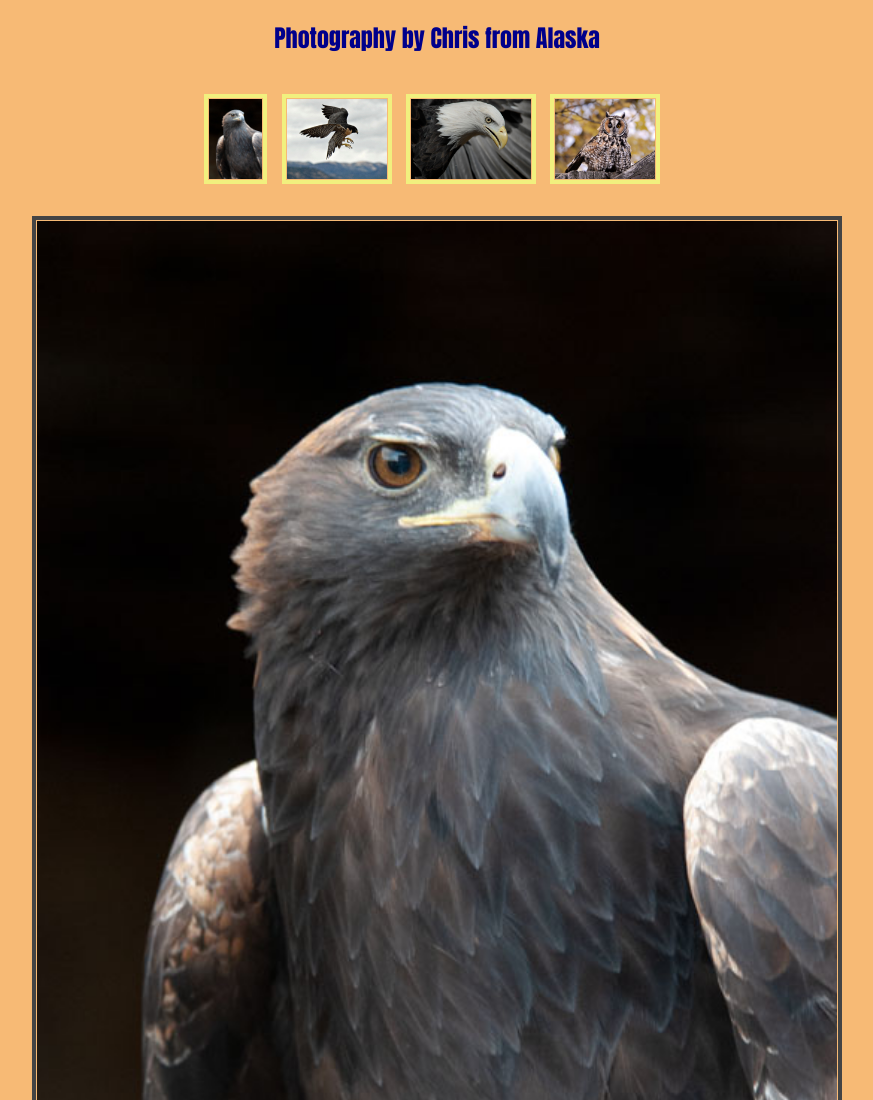
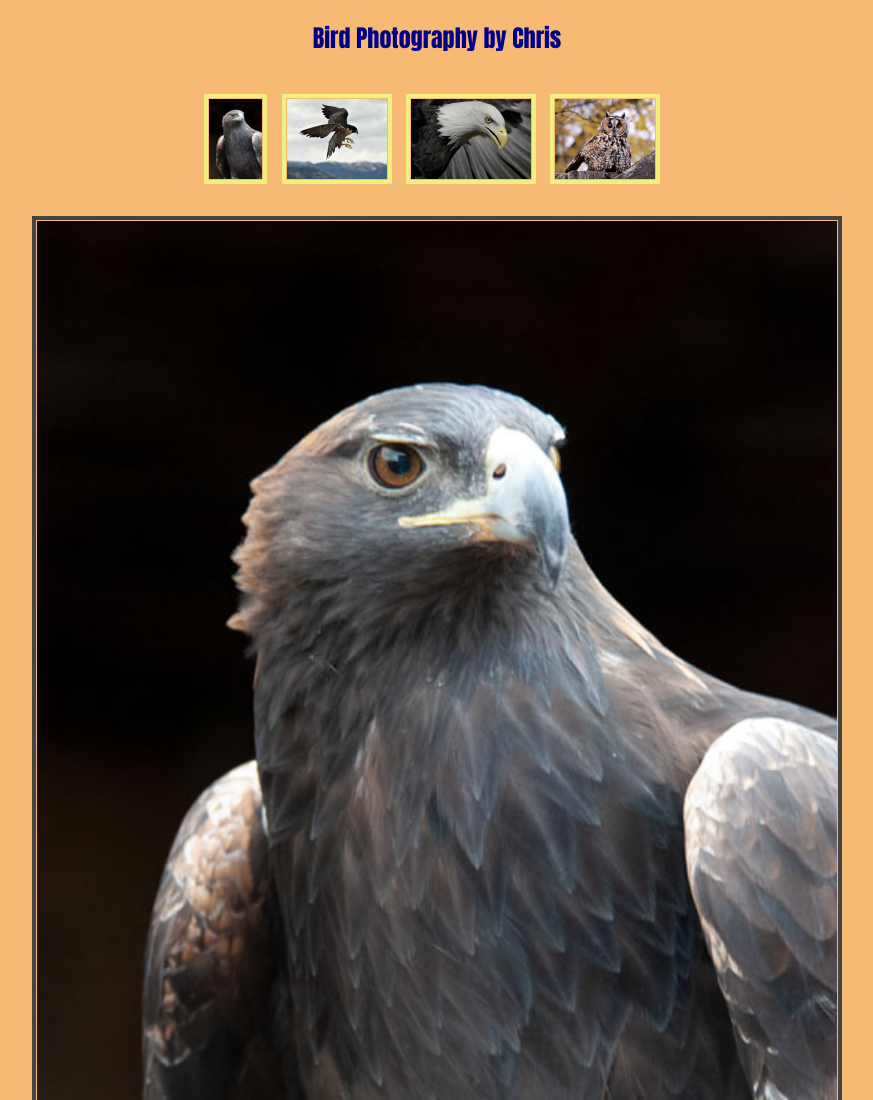
Before and after one commit to NaturesBestImage/NaturesBestimage.map.github.io, a plain HTML site: page birding.html in a window 1280 px wide. Shown: the top 1100 px of the page, without its empty margins (203-1076 px from the left). Drawn offline with Linux system fonts and the light colour scheme.

Commit message:
Update birding.html

```diff
--- a/birding.html
+++ b/birding.html
@@ -7,7 +7,7 @@
         <body>
 
         <div class="gallery" align="center">
-            <h2>Photography by Chris from Alaska
+            <h2>Bird Photography by Chris
             </h2>
 
             <br />
```
